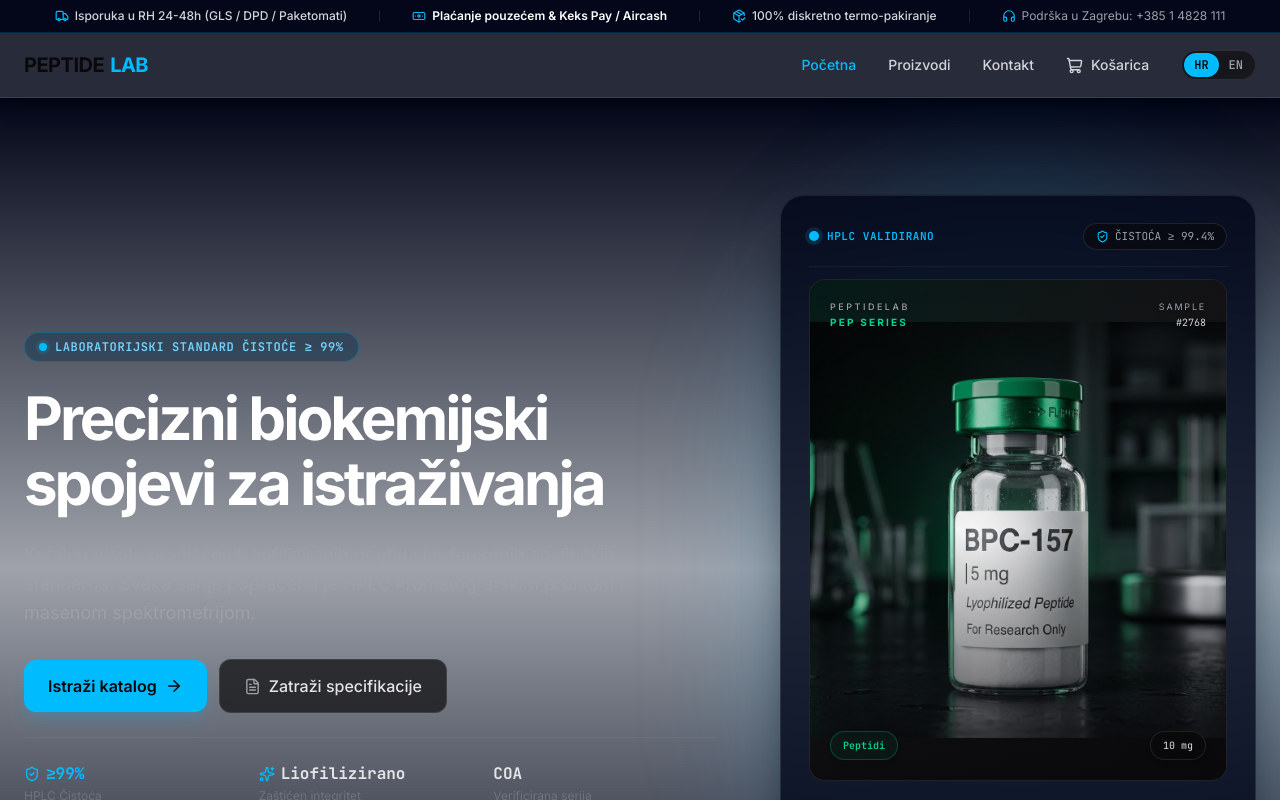
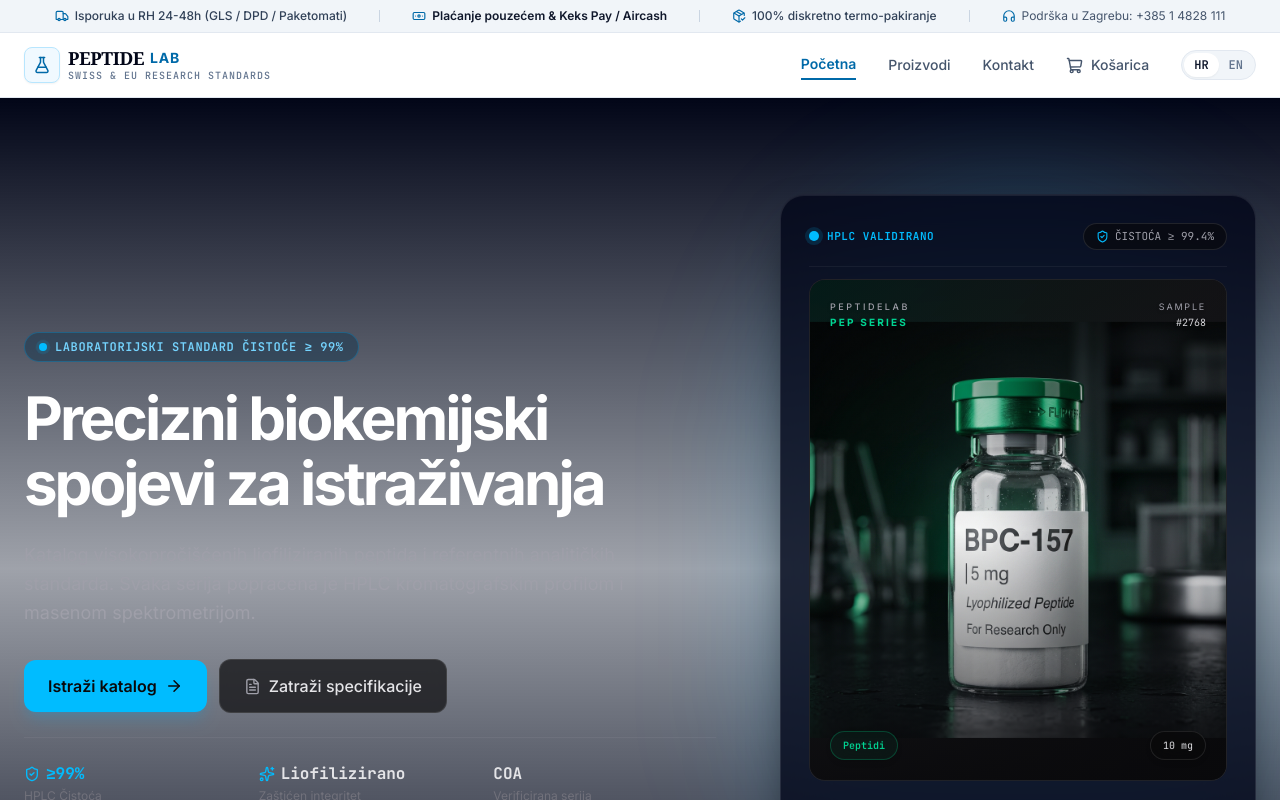
Before and after one commit to VrachoxWizard/peptids-shop, a React (Vite) app: page / in a window 1280 px wide. Shown: the top 800 px of the page. Built offline with nearby package versions, Linux system fonts and the light colour scheme; a web font is replaced by a local one.

Commit message:
feat(nav): redesign Navbar and TopTrustBar into Swiss Pharma light layout

```diff
--- a/src/components/layout/Navbar.tsx
+++ b/src/components/layout/Navbar.tsx
@@ -1,6 +1,6 @@
 import { useState } from "react";
 import { Link, useLocation } from "react-router-dom";
-import { Globe, Menu, ShoppingCart, X } from "lucide-react";
+import { FlaskConical, Globe, Menu, ShoppingCart, X } from "lucide-react";
 import { motion } from "motion/react";
 
 import { useCartStore } from "../../store/cartStore";
@@ -25,8 +25,8 @@ export default function Navbar() {
   };
 
   return (
-    <header className="sticky top-0 z-50 border-b border-white/10 bg-slate-950/85 backdrop-blur-md shadow-[0_4px_20px_-4px_rgba(0,0,0,0.5)]">
-      {/* Gornja traka povjerenja za kupce u Hrvatskoj */}
+    <header className="sticky top-0 z-50 border-b border-slate-200 bg-white/95 backdrop-blur-md shadow-xs">
+      {/* Gornja traka povjerenja za kupce u Hrvatskoj i regiji */}
       <TopTrustBar />
 
       <nav className="max-w-7xl mx-auto px-4 sm:px-6">
@@ -35,20 +35,32 @@ export default function Navbar() {
           <Link
             to="/"
             onClick={closeMenu}
-            className="font-bold text-lg sm:text-xl tracking-tight shrink-0 flex items-center gap-1.5"
+            className="font-bold text-lg sm:text-xl tracking-tight shrink-0 flex items-center gap-2 text-slate-900 group"
           >
-            <span>{t.nav.brand}</span>
-            <span className="text-sky-400 font-extrabold">{t.nav.brandHighlight}</span>
+            <div className="flex h-9 w-9 items-center justify-center rounded-lg border border-sky-200 bg-sky-50 text-sky-700 shadow-xs">
+              <FlaskConical size={18} />
+            </div>
+            <div className="flex flex-col">
+              <div className="flex items-center gap-1 font-serif text-lg leading-tight font-bold tracking-tight text-slate-950">
+                <span>{t.nav.brand}</span>
+                <span className="text-sky-700 font-sans font-extrabold text-sm tracking-wider uppercase ml-0.5">
+                  {t.nav.brandHighlight}
+                </span>
+              </div>
+              <span className="text-[10px] font-mono uppercase tracking-widest text-slate-500 font-medium hidden sm:block">
+                Swiss & EU Research Standards
+              </span>
+            </div>
           </Link>
 
           {/* Desktop navigacija */}
           <div className="hidden md:flex items-center gap-6 lg:gap-8 text-sm">
             <Link
               to="/"
-              className={`transition font-medium ${
+              className={`transition font-medium py-1 ${
                 isCurrent("/")
-                  ? "text-sky-400"
-                  : "text-zinc-300 hover:text-white"
+                  ? "text-sky-700 font-semibold border-b-2 border-sky-700"
+                  : "text-slate-600 hover:text-slate-950"
               }`}
             >
               {t.nav.home}
@@ -56,10 +68,10 @@ export default function Navbar() {
 
             <Link
               to="/proizvodi"
-              className={`transition font-medium ${
+              className={`transition font-medium py-1 ${
                 isCurrent("/proizvod")
-                  ? "text-sky-400"
-                  : "text-zinc-300 hover:text-white"
+                  ? "text-sky-700 font-semibold border-b-2 border-sky-700"
+                  : "text-slate-600 hover:text-slate-950"
               }`}
             >
               {t.nav.products}
@@ -67,10 +79,10 @@ export default function Navbar() {
 
             <Link
               to="/kontakt"
-              className={`transition font-medium ${
+              className={`transition font-medium py-1 ${
                 isCurrent("/kontakt")
-                  ? "text-sky-400"
-                  : "text-zinc-300 hover:text-white"
+                  ? "text-sky-700 font-semibold border-b-2 border-sky-700"
+                  : "text-slate-600 hover:text-slate-950"
               }`}
             >
               {t.nav.contact}
@@ -78,10 +90,10 @@ export default function Navbar() {
 
             <Link
               to="/kosarica"
-              className={`flex items-center gap-2 transition font-medium ${
+              className={`flex items-center gap-2 transition font-medium py-1 ${
                 isCurrent("/kosarica")
-                  ? "text-sky-400"
-                  : "text-zinc-300 hover:text-white"
+                  ? "text-sky-700 font-semibold border-b-2 border-sky-700"
+                  : "text-slate-600 hover:text-slate-950"
               }`}
             >
               <ShoppingCart size={17} />
@@ -93,7 +105,7 @@ export default function Navbar() {
                   initial={{ scale: 0.5, opacity: 0 }}
                   animate={{ scale: 1, opacity: 1 }}
                   transition={{ type: "spring", stiffness: 400, damping: 20 }}
-                  className="flex h-5 min-w-5 items-center justify-center rounded-full bg-sky-400 px-1.5 font-mono text-[11px] font-bold text-zinc-950 shadow-sm shadow-sky-500/30"
+                  className="flex h-5 min-w-5 items-center justify-center rounded-full bg-slate-900 px-1.5 font-mono text-[11px] font-bold text-white shadow-xs"
                 >
                   {itemCount}
                 </motion.span>
@@ -101,14 +113,14 @@ export default function Navbar() {
             </Link>
 
             {/* Language Switcher Desktop */}
-            <div className="flex items-center rounded-full border border-white/10 bg-zinc-900/80 p-0.5 text-xs font-mono backdrop-blur-md">
+            <div className="flex items-center rounded-full border border-slate-200 bg-slate-100 p-0.5 text-xs font-mono">
               <button
                 type="button"
                 onClick={() => setLanguage("hr")}
                 className={`rounded-full px-2.5 py-1 font-semibold transition ${
                   language === "hr"
-                    ? "bg-sky-400 text-zinc-950 shadow-sm"
-                    : "text-zinc-400 hover:text-zinc-200"
+                    ? "bg-white text-slate-900 shadow-xs"
+                    : "text-slate-500 hover:text-slate-900"
                 }`}
               >
                 HR
@@ -118,8 +130,8 @@ export default function Navbar() {
                 onClick={() => setLanguage("en")}
                 className={`rounded-full px-2.5 py-1 font-semibold transition ${
                   language === "en"
-                    ? "bg-sky-400 text-zinc-950 shadow-sm"
-                    : "text-zinc-400 hover:text-zinc-200"
+                    ? "bg-white text-slate-900 shadow-xs"
+                    : "text-slate-500 hover:text-slate-900"
                 }`}
               >
                 EN
@@ -133,7 +145,7 @@ export default function Navbar() {
             <button
               type="button"
               onClick={() => setLanguage(language === "hr" ? "en" : "hr")}
-              className="flex h-9 items-center gap-1.5 rounded-lg border border-white/10 bg-zinc-900/80 px-2.5 text-xs font-mono font-bold text-sky-400"
+              className="flex h-9 items-center gap-1.5 rounded-lg border border-slate-200 bg-slate-50 px-2.5 text-xs font-mono font-bold text-slate-700 hover:bg-slate-100"
               aria-label={t.nav.toggleLang}
             >
               <Globe size={14} />
@@ -143,7 +155,7 @@ export default function Navbar() {
             <Link
               to="/kosarica"
               onClick={closeMenu}
-              className="relative flex h-9 w-9 items-center justify-center rounded-lg border border-white/10 bg-zinc-900/80 text-zinc-300 transition"
+              className="relative flex h-9 w-9 items-center justify-center rounded-lg border border-slate-200 bg-slate-50 text-slate-700 hover:bg-slate-100 transition"
               aria-label={t.nav.cart}
             >
               <ShoppingCart size={18} />
@@ -154,7 +166,7 @@ export default function Navbar() {
                   initial={{ scale: 0.5, opacity: 0 }}
                   animate={{ scale: 1, opacity: 1 }}
                   transition={{ type: "spring", stiffness: 400, damping: 20 }}
-                  className="absolute -right-1.5 -top-1.5 flex h-4.5 min-w-4.5 items-center justify-center rounded-full bg-sky-400 px-1 font-mono text-[10px] font-bold text-zinc-950"
+                  className="absolute -right-1.5 -top-1.5 flex h-4.5 min-w-4.5 items-center justify-center rounded-full bg-slate-900 px-1 font-mono text-[10px] font-bold text-white"
                 >
                   {itemCount}
                 </motion.span>
@@ -165,7 +177,7 @@ export default function Navbar() {
               type="button"
               onClick={() => setMenuOpen((open) => !open)}
               aria-expanded={menuOpen}
-              className="flex h-9 w-9 items-center justify-center rounded-lg border border-white/10 bg-zinc-900/80 text-zinc-300 transition"
+              className="flex h-9 w-9 items-center justify-center rounded-lg border border-slate-200 bg-slate-50 text-slate-700 hover:bg-slate-100 transition"
               aria-label={menuOpen ? t.nav.closeMenu : t.nav.openMenu}
             >
               {menuOpen ? <X size={20} /> : <Menu size={20} />}
@@ -175,15 +187,15 @@ export default function Navbar() {
 
         {/* Mobile menu */}
         {menuOpen && (
-          <div className="md:hidden border-t border-white/10 py-3">
+          <div className="md:hidden border-t border-slate-200 py-3 bg-white">
             <div className="flex flex-col space-y-1">
               <Link
                 to="/"
                 onClick={closeMenu}
-                className={`rounded-xl px-3.5 py-2.5 transition font-medium ${
+                className={`rounded-lg px-3.5 py-2.5 transition font-medium text-sm ${
                   isCurrent("/")
-                    ? "bg-zinc-900 text-sky-400"
-                    : "text-zinc-300 hover:bg-zinc-900 hover:text-white"
+                    ? "bg-sky-50 text-sky-700 font-semibold"
+                    : "text-slate-700 hover:bg-slate-50"
                 }`}
               >
                 {t.nav.home}
@@ -192,10 +204,10 @@ export default function Navbar() {
               <Link
                 to="/proizvodi"
                 onClick={closeMenu}
-                className={`rounded-xl px-3.5 py-2.5 transition font-medium ${
+                className={`rounded-lg px-3.5 py-2.5 transition font-medium text-sm ${
                   isCurrent("/proizvod")
-                    ? "bg-zinc-900 text-sky-400"
-                    : "text-zinc-300 hover:bg-zinc-900 hover:text-white"
+                    ? "bg-sky-50 text-sky-700 font-semibold"
+                    : "text-slate-700 hover:bg-slate-50"
                 }`}
               >
                 {t.nav.products}
@@ -204,10 +216,10 @@ export default function Navbar() {
               <Link
                 to="/kontakt"
                 onClick={closeMenu}
-                className={`rounded-xl px-3.5 py-2.5 transition font-medium ${
+                className={`rounded-lg px-3.5 py-2.5 transition font-medium text-sm ${
                   isCurrent("/kontakt")
-                    ? "bg-zinc-900 text-sky-400"
-                    : "text-zinc-300 hover:bg-zinc-900 hover:text-white"
+                    ? "bg-sky-50 text-sky-700 font-semibold"
+                    : "text-slate-700 hover:bg-slate-50"
                 }`}
               >
                 {t.nav.contact}
@@ -216,16 +228,16 @@ export default function Navbar() {
               <Link
                 to="/kosarica"
                 onClick={closeMenu}
-                className={`flex items-center gap-2 rounded-xl px-3.5 py-2.5 transition font-medium ${
+                className={`flex items-center gap-2 rounded-lg px-3.5 py-2.5 transition font-medium text-sm ${
                   isCurrent("/kosarica")
-                    ? "bg-zinc-900 text-sky-400"
-                    : "text-zinc-300 hover:bg-zinc-900 hover:text-white"
+                    ? "bg-sky-50 text-sky-700 font-semibold"
+                    : "text-slate-700 hover:bg-slate-50"
                 }`}
               >
                 <ShoppingCart size={18} />
                 <span>{t.nav.cart}</span>
                 {itemCount > 0 && (
-                  <span className="ml-auto flex h-5 min-w-5 items-center justify-center rounded-full bg-sky-400 px-1.5 text-xs font-bold text-zinc-950 font-mono">
+                  <span className="ml-auto flex h-5 min-w-5 items-center justify-center rounded-full bg-slate-900 px-1.5 text-xs font-bold text-white font-mono">
                     {itemCount}
                   </span>
                 )}
--- a/src/components/layout/TopTrustBar.tsx
+++ b/src/components/layout/TopTrustBar.tsx
@@ -5,33 +5,33 @@ export default function TopTrustBar() {
   const { t } = useTranslation();
 
   return (
-    <div className="w-full bg-slate-950/95 border-b border-sky-500/20 text-zinc-300 py-1.5 px-3 sm:px-6 relative z-50 overflow-hidden">
-      <div className="max-w-7xl mx-auto flex items-center justify-between gap-4 text-[11px] sm:text-xs">
+    <div className="w-full bg-slate-100 border-b border-slate-200 text-slate-700 py-1.5 px-3 sm:px-6 relative z-50 overflow-hidden text-[11px] sm:text-xs">
+      <div className="max-w-7xl mx-auto flex items-center justify-between gap-4">
         {/* Scrollable trust strip on mobile */}
-        <div className="flex items-center gap-5 sm:gap-8 overflow-x-auto whitespace-nowrap py-0.5 w-full justify-start sm:justify-center [scrollbar-width:none] [&::-webkit-scrollbar]:hidden">
-          <div className="flex items-center gap-1.5 shrink-0 text-zinc-300 font-medium">
-            <Truck size={14} className="text-sky-400 shrink-0" />
+        <div className="flex items-center gap-4 sm:gap-6 lg:gap-8 overflow-x-auto whitespace-nowrap py-0.5 w-full justify-start sm:justify-center [scrollbar-width:none] [&::-webkit-scrollbar]:hidden">
+          <div className="flex items-center gap-1.5 shrink-0 text-slate-700 font-medium">
+            <Truck size={14} className="text-sky-700 shrink-0" />
             <span>{t.trustBar.shipping}</span>
           </div>
 
-          <span className="hidden sm:inline-block h-3 w-px bg-white/10 shrink-0" aria-hidden="true" />
+          <span className="hidden sm:inline-block h-3 w-px bg-slate-300 shrink-0" aria-hidden="true" />
 
-          <div className="flex items-center gap-1.5 shrink-0 text-zinc-300 font-medium">
-            <Banknote size={14} className="text-sky-400 shrink-0" />
-            <span className="font-semibold text-white">{t.trustBar.payment}</span>
+          <div className="flex items-center gap-1.5 shrink-0 text-slate-700 font-medium">
+            <Banknote size={14} className="text-sky-700 shrink-0" />
+            <span className="font-semibold text-slate-900">{t.trustBar.payment}</span>
           </div>
 
-          <span className="hidden sm:inline-block h-3 w-px bg-white/10 shrink-0" aria-hidden="true" />
+          <span className="hidden sm:inline-block h-3 w-px bg-slate-300 shrink-0" aria-hidden="true" />
 
-          <div className="flex items-center gap-1.5 shrink-0 text-zinc-300 font-medium">
-            <PackageCheck size={14} className="text-sky-400 shrink-0" />
+          <div className="flex items-center gap-1.5 shrink-0 text-slate-700 font-medium">
+            <PackageCheck size={14} className="text-sky-700 shrink-0" />
             <span>{t.trustBar.discrete}</span>
           </div>
 
-          <span className="hidden md:inline-block h-3 w-px bg-white/10 shrink-0" aria-hidden="true" />
+          <span className="hidden md:inline-block h-3 w-px bg-slate-300 shrink-0" aria-hidden="true" />
 
-          <div className="hidden md:flex items-center gap-1.5 shrink-0 text-zinc-400">
-            <Headphones size={14} className="text-sky-400 shrink-0" />
+          <div className="hidden md:flex items-center gap-1.5 shrink-0 text-slate-600">
+            <Headphones size={14} className="text-sky-700 shrink-0" />
             <span>{t.trustBar.support}</span>
           </div>
         </div>
```
